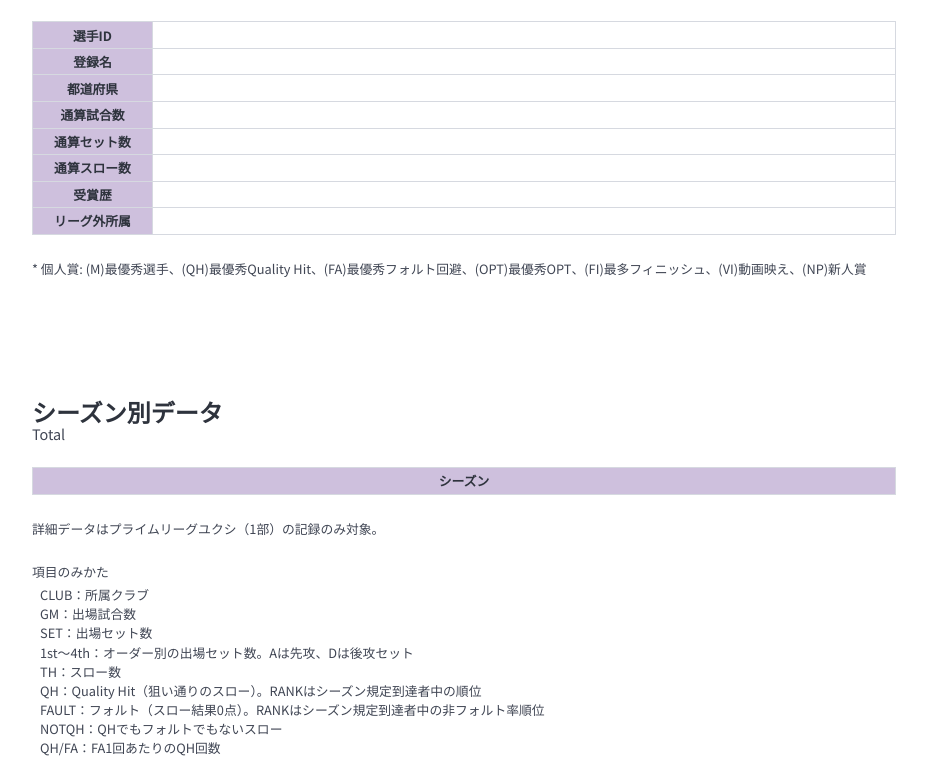
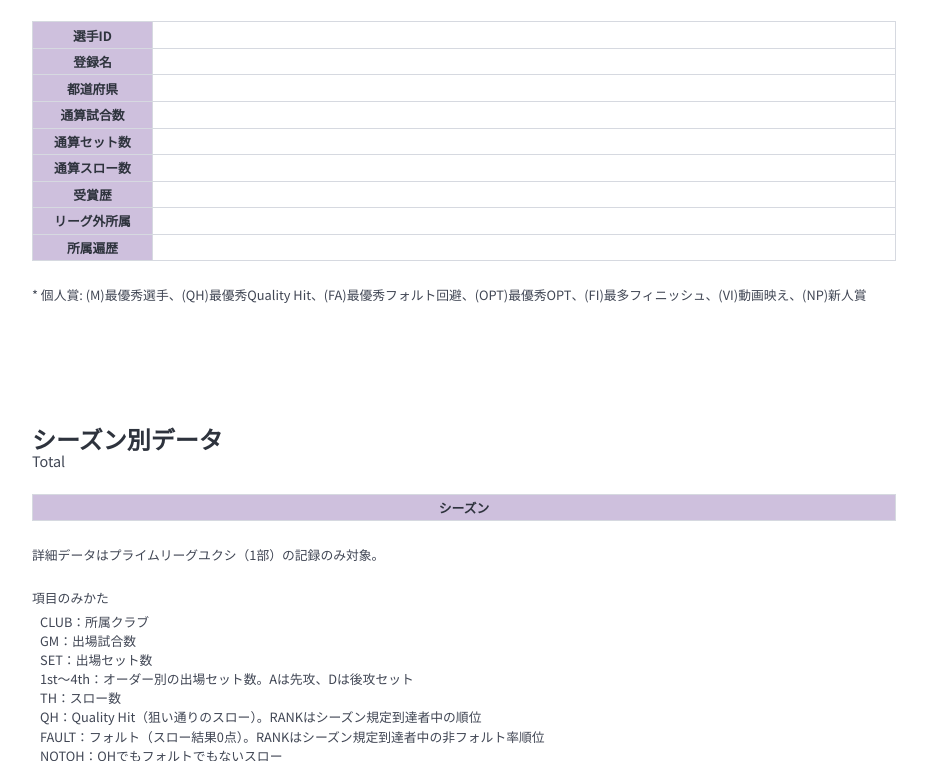
Before and after one commit to haruspring-jokt/molkkyprime, a website: page player/index.html in a window 1280 px wide. Shown: the part 1145-1906 px from the top of the page, without its empty margins (176-1103 px from the left). Drawn offline with nearby package versions, Linux system fonts and the light colour scheme; no server answers.

Commit message:
v0.0.0.b60 選手ページに所属遍歴を追加

```diff
--- a/player/index.html
+++ b/player/index.html
@@ -120,6 +120,10 @@
                         <th class="is-size-7 has-background-primary-80">リーグ外所属</th>
                         <td class="is-size-7 player-profile-team"></td>
                     </tr>
+                    <tr>
+                        <th class="is-size-7 has-background-primary-80">所属遍歴</th>
+                        <td class="is-size-7 player-profile-club-history"></td>
+                    </tr>
                 </table>
             </div>
             <div class="">
--- a/script/player/player.js
+++ b/script/player/player.js
@@ -145,6 +145,7 @@
     $(".player-profile-totalthrows").append(`<span>${totals.throwTotal}</span>`);
     $(".player-profile-awards").append(`<span>${info.award}</span>`);
     $(".player-profile-team").append(`<span>${info.team}</span>`);
+    $(".player-profile-club-history").append(`<span>${info.clubHistory}</span>`);
 }
 
 function makeTr(array, colName, isNumber) {
```
Also changed, not shown: 1 other file.
